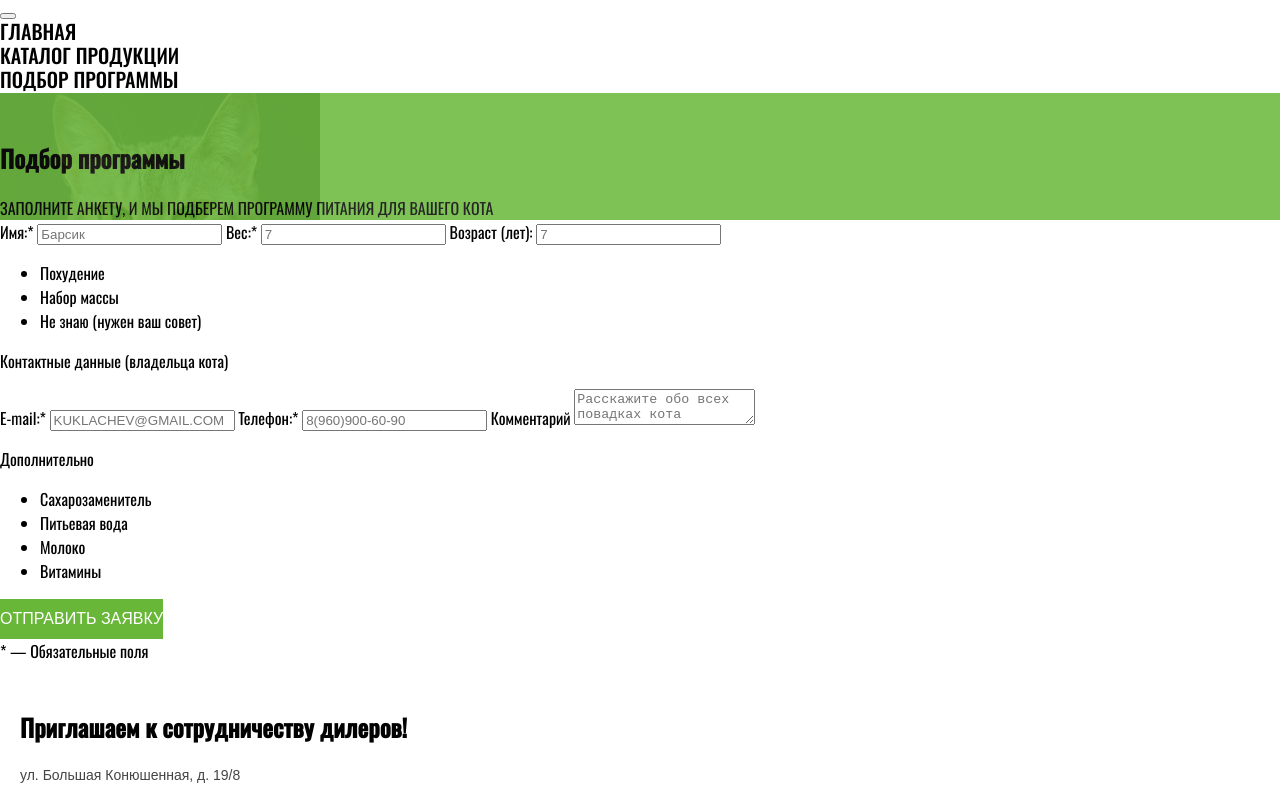
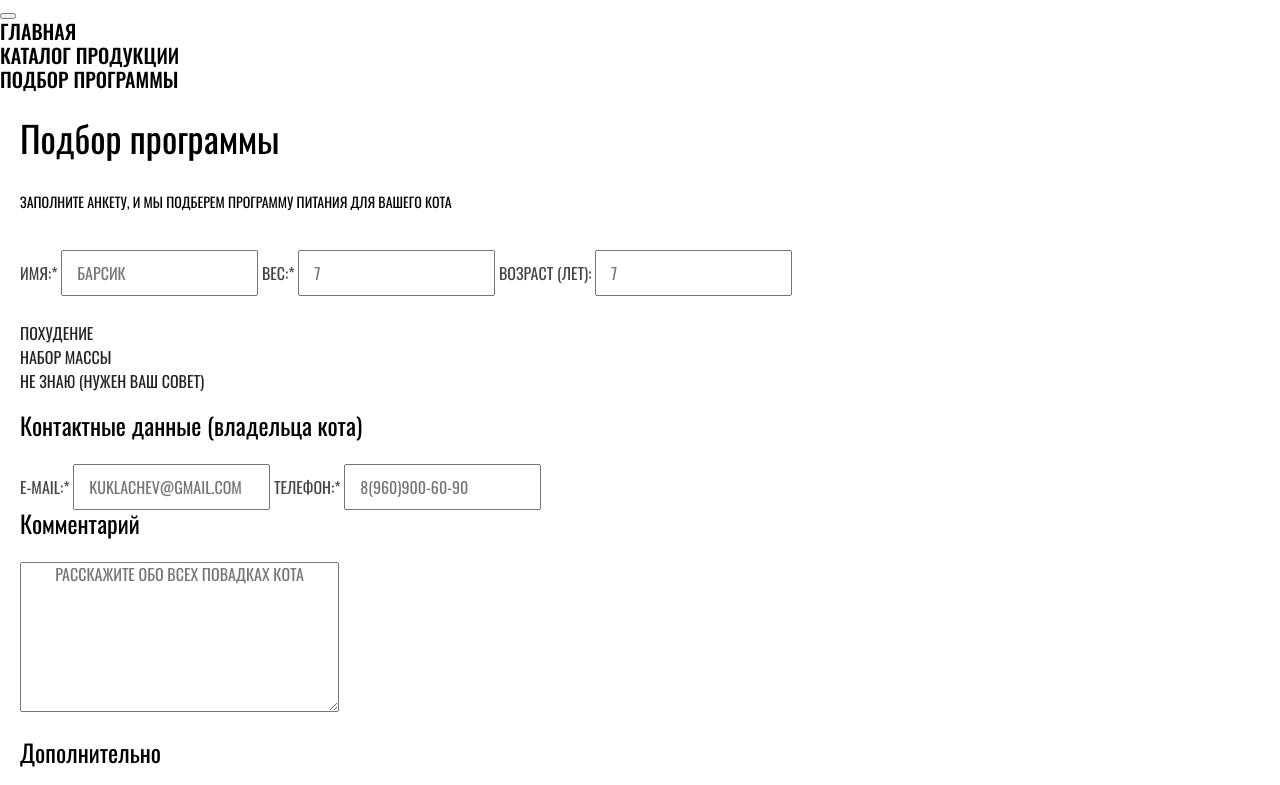
Before and after one commit to htmlacademy-adaptive/2015563-cat-energy-25, a website: page source/form.html in a window 1280 px wide. Shown: the part 46-831 px from the top of the page. Drawn offline with nearby package versions, Linux system fonts and the light colour scheme; files that its build step writes are made by us from their sources; files whose address does not match are found by name.

Commit message:
Создает стилизацию страницы формы мобильная

```diff
--- a/source/form.html
+++ b/source/form.html
@@ -35,10 +35,10 @@
     </header>
 
     <main class="page__main">
-      <section class="header">
-        <div class="header__wrapper">
-          <h1 class="header__title">Подбор программы</h1>
-          <p class="header__text">Заполните анкету, и мы подберем программу питания для вашего кота</p>
+      <section class="header-form">
+        <div class="header-form__wrapper">
+          <h1 class="header-form__tit">Подбор программы</h1>
+          <p class="header-form__text">Заполните анкету, и мы подберем программу питания для вашего кота</p>
         </div>
       </section>
 
@@ -83,8 +83,9 @@
           <input class="survey-form__input" type="email" id="contact-email" name="contact-email" placeholder="KUKLACHEV@GMAIL.COM" required>
           <label class="survey-form__label" for="contact-phone">Телефон:*</label>
           <input class="survey-form__input" type="tel" id="contact-phone" name="contact-phone" placeholder="8(960)900-60-90" required>
-          <label class="survey-form__label" for="comment">Комментарий</label>
-          <textarea class="survey-form__text" id="comment" name="comment" placeholder="Расскажите обо всех повадках кота"></textarea>
+          <p class="survey-form__title">Комментарий</p>
+          <label class="visually-hidden" for="comment">Напишите комментарий.</label>
+          <textarea class="survey-form__text" id="comment" name="comment" rows="8" cols="40" placeholder="Расскажите обо всех повадках кота"></textarea>
         </div>
         <div class="survey-form__set">
           <p class="survey-form__title">Дополнительно</p>
@@ -93,39 +94,39 @@
               <label class="survey-form__label">
                 <input class="visually-hidden survey-form__input" type="checkbox" name="sweetener" checked>
                 <span class="survey-form__mark"></span>
-                <span class="survey-form__tag">Сахарозаменитель</span>
+                <span class="survey-form__tag survey-form__tag--black">Сахарозаменитель</span>
               </label>
             </li>
             <li class="survey-form__item">
               <label class="survey-form__label">
                 <input class="visually-hidden survey-form__input" type="checkbox" name="drinking-water">
                 <span class="survey-form__mark"></span>
-                <span class="survey-form__tag">Питьевая вода</span>
+                <span class="survey-form__tag survey-form__tag--black">Питьевая вода</span>
               </label>
             </li>
             <li class="set-survey-form__item">
               <label class="survey-form__label">
                 <input class="visually-hidden survey-form__input" type="checkbox" name="milk">
                 <span class="survey-form__mark"></span>
-                <span class="survey-form__tag">Молоко</span>
+                <span class="survey-form__tag survey-form__tag--black">Молоко</span>
               </label>
             </li>
             <li class="survey-form__item">
               <label class="survey-form__label">
                 <input class="visually-hidden survey-form__input" type="checkbox" name="vitamins">
                 <span class="survey-form__mark"></span>
-                <span class="survey-form__tag">Витамины</span>
+                <span class="survey-form__tag survey-form__tag--black">Витамины</span>
               </label>
             </li>
           </ul>
         </div>
         <button class="button survey-form__button" type="submit">Отправить заявку</button>
-        <span class="survey-form__note">* — Обязательные поля</span>
+        <p class="survey-form__note">* — Обязательные поля</p>
       </form>
 
-      <section class="location">
+      <section class="location location--dark">
         <div class="location__wrapper">
-          <h2 class="location__title">Приглашаем к сотрудничеству дилеров!</h2>
+          <h2 class="location__tit">Приглашаем к сотрудничеству дилеров!</h2>
           <div class="location__address">
             <p class="location__street">ул. Большая Конюшенная, д. 19/8</p>
             <p class="location__city">Санкт-Петербург</p>
--- a/source/less/blocks/general.less
+++ b/source/less/blocks/general.less
@@ -10,7 +10,7 @@
 
 *,
 *::before,
-*after {
+*::after {
   box-sizing: border-box;
 }
 
@@ -37,6 +37,7 @@ body {
 
 .button {
   display: block;
+  font-family: @font-main;
   font-size: 16px;
   line-height: 20px;
   font-weight: 400;
--- /dev/null
+++ b/source/less/blocks/header-form.less
@@ -0,0 +1,19 @@
+.header-form {
+  padding: @padding-main;
+  padding-top: 27px;
+}
+
+.header-form__tit {
+  margin: 0 0 37px;
+  font-size: 36px;
+  line-height: 36px;
+  font-weight: 400;
+}
+
+.header-form__text {
+  margin: 0 0 39px;
+  font-size: 14px;
+  line-height: 18px;
+  font-weight: 400;
+  text-transform: uppercase;
+}
--- a/source/less/blocks/location.less
+++ b/source/less/blocks/location.less
@@ -2,7 +2,7 @@
   padding: @padding-main;
 }
 
-.location--light {
+.location--dark {
   background: @basic-grey;
 }
 
--- /dev/null
+++ b/source/less/blocks/survey-form.less
@@ -0,0 +1,82 @@
+.survey-form {
+  margin: 0;
+  padding: @padding-main;
+}
+
+.survey-form__label {
+  margin: 0;
+  font-size: 16px;
+  line-height: 18px;
+  font-weight: 400;
+  align-items: center;
+  color: @color-base;
+  text-transform: uppercase;
+}
+
+.survey-form__input {
+  margin: 0;
+  padding: 12px 14px 12px;
+  font-family: @font-main;
+  font-size: 16px;
+  line-height: 18px;
+  font-weight: 400;
+  align-items: center;
+  color: @color-base;
+  text-transform: uppercase;
+  cursor: pointer;
+}
+
+.survey-form__list {
+  margin: 0;
+  padding: 25px 0 19px;
+  list-style-type: none;
+}
+
+.survey-form__tag {
+  margin: 0;
+  font-family: @font-main;
+  font-size: 16px;
+  line-height: 18px;
+  font-weight: 400;
+  align-items: center;
+  color: @special-grey;
+  text-transform: uppercase;
+  cursor: pointer;
+  &--black {
+    color: @color-main;
+  }
+}
+
+.survey-form__title {
+  margin: 0 0 26px;
+  font-size: 24px;
+  line-height: 26px;
+  font-weight: 400;
+  color: @color-main;
+}
+
+.survey-form__text {
+  margin: 0 0 22px;
+  font-family: @font-main;
+  font-size: 16px;
+  line-height: 18px;
+  font-weight: 400;
+  text-align: center;
+  color: @color-base;
+  text-transform: uppercase;
+}
+
+.survey-form__button {
+  display: block;
+  margin-bottom: 21px;
+  width: 100%;
+}
+
+.survey-form__note {
+  margin: 0 0 32px;
+  font-family: @font-second;
+  font-size: 14px;
+  line-height: 16px;
+  font-weight: 400;
+  text-align: center;
+}
--- a/source/less/style.less
+++ b/source/less/style.less
@@ -16,3 +16,5 @@
 @import "./blocks/all-list.less";
 @import "./blocks/add-catalog.less";
 @import "./blocks/gift.less";
+@import "./blocks/header-form.less";
+@import "./blocks/survey-form.less";
```
Also changed, not shown: source/catalog.html (+1 -1 lines).
